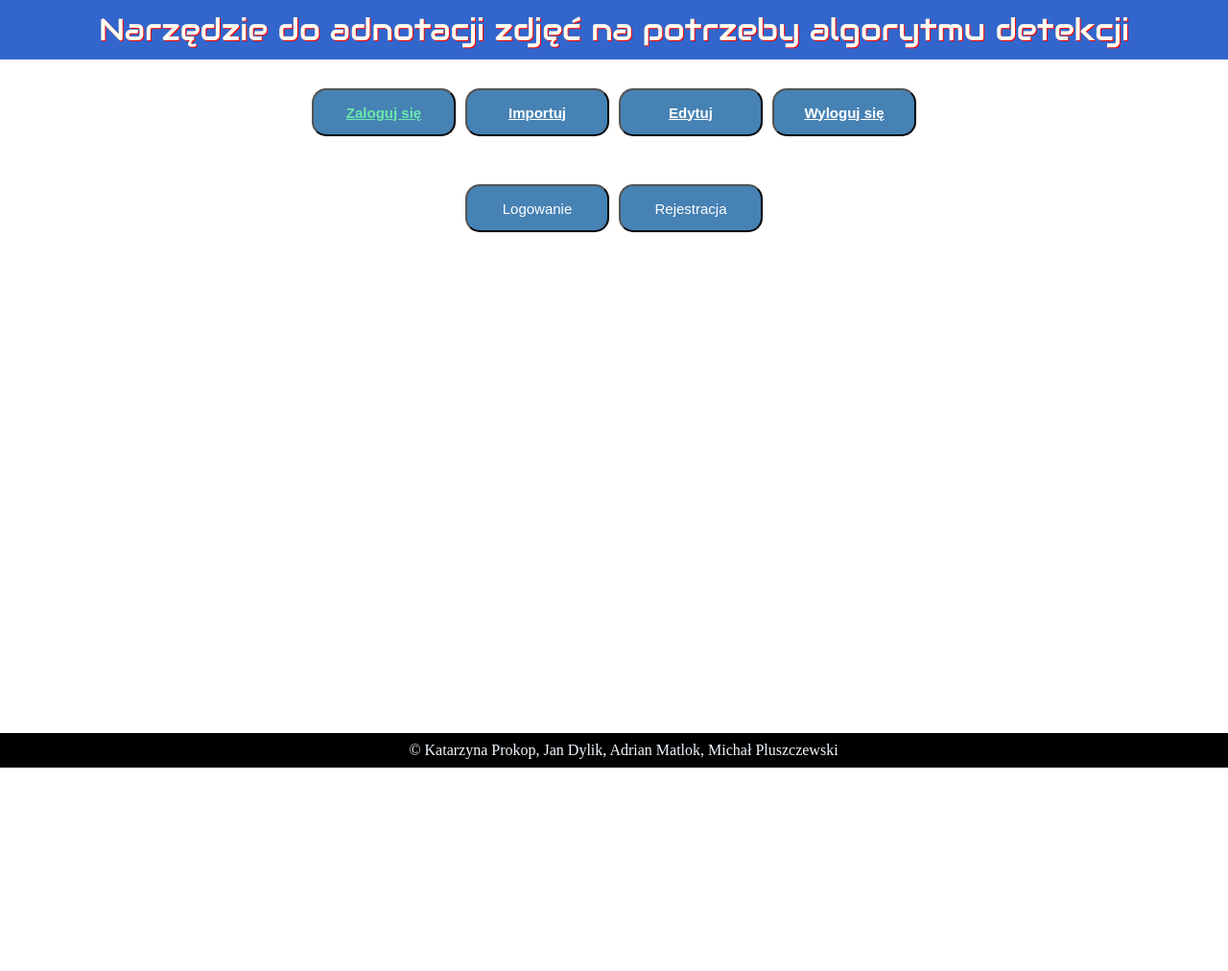
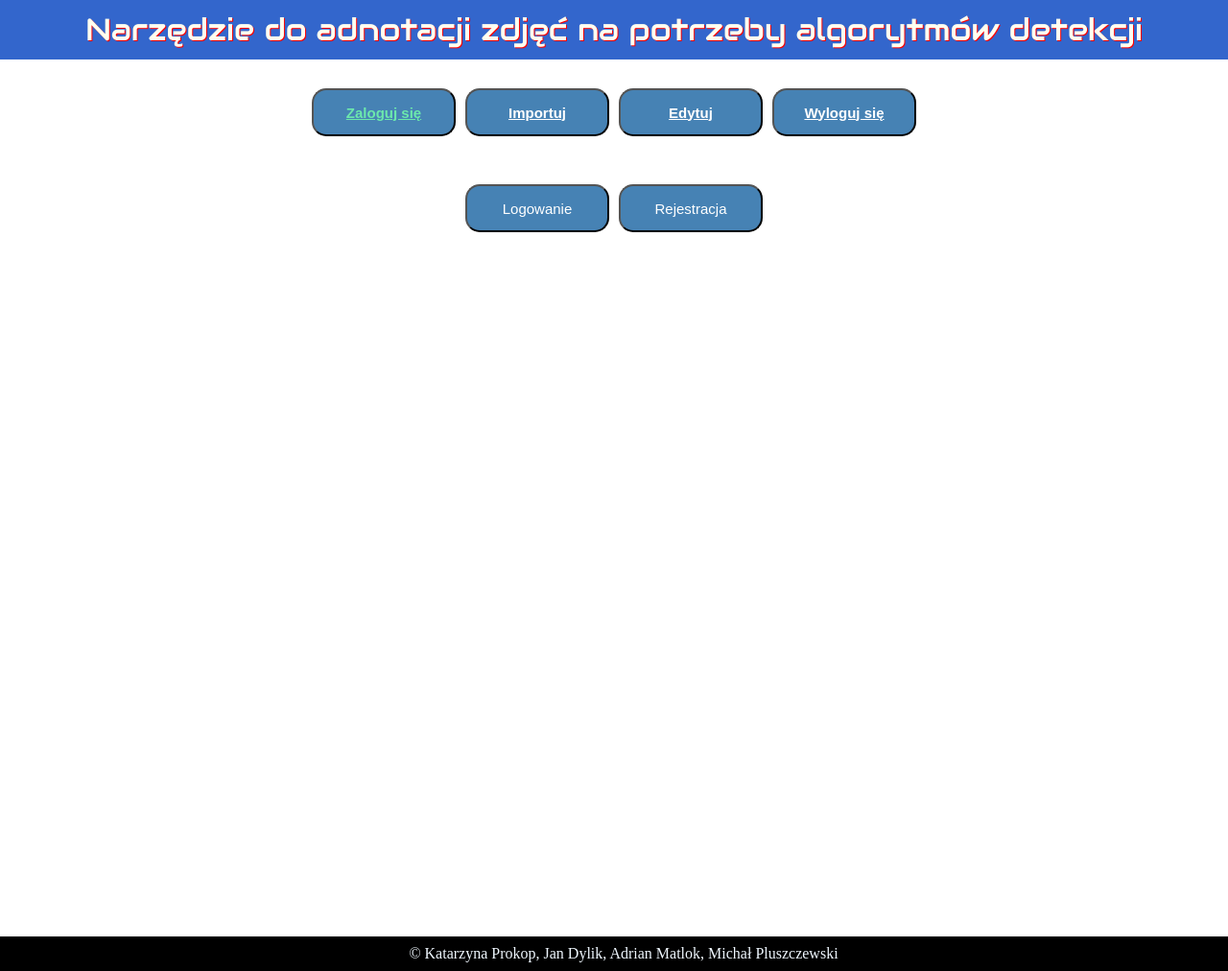
Before and after one commit to jdylik/Graphic-tool-to-annotate-images, a Vue app in the folder client/: page /login in a window 1280 px wide. Shown: the whole page at 96% size. Before the commit the page ends 800 px from the top, so only its background shows below. Built offline with nearby package versions, Linux system fonts and the light colour scheme; a web font is replaced by a local one.

Commit message:
sticky footer - wcześniejszy zasłaniał buttony w edycji

```diff
--- a/client/src/App.vue
+++ b/client/src/App.vue
@@ -1,7 +1,7 @@
 <template xmlns="http://www.w3.org/1999/html">
   <div id="container">
     <div id="title">
-      <h1>Narzędzie do adnotacji zdjęć na potrzeby algorytmu detekcji</h1>
+      <h1>Narzędzie do adnotacji zdjęć na potrzeby algorytmów detekcji</h1>
     </div>
     <nav>
       <button class="button">
@@ -36,6 +36,7 @@
 
 nav {
   padding: 30px;
+
 }
 
 nav a {
@@ -52,6 +53,7 @@ nav a.router-link-exact-active {
 	height: 100%;
 	margin-left: auto;
 	margin-right: auto;
+  margin-bottom: -200px;
 }
 
 #title {
@@ -64,6 +66,13 @@ nav a.router-link-exact-active {
 	padding: 15px;
 	font-size: xx-large;
 	font-family: 'Audiowide', sans-serif;
+}
+
+footer {
+    clear: both;
+    position: sticky;
+    height: 200px;
+
 }
 
 #footer {
--- a/client/src/views/Edit_images.vue
+++ b/client/src/views/Edit_images.vue
@@ -1,16 +1,20 @@
 
 <template>
-  <div id="edit">
+  <div id="pageWrap">
+
     <canvas id="myCanvas" width="666" height="500" style="border:5px solid black;"/>
+
     <div id="row1">
       <Button label="Rysuj" @click="drawRectangle();" id="draw" class="tools"/>
       <Button label="Usuń" @click="" class="tools"/>
       <Button label="Zapisz" @click="" class="tools"/>
+    </div>
 
-    </div>
-    <div id="row2"></div>
+    <div id="row2">
       <Button label="Edytuj nieadnotowane zdjęcie" @click="visibleLeft = true; loadImportedImages();" id="edit" class="tools"/>
       <Button label="Edytuj adnotowane zdjęcie" @click="visibleRight = true; loadAnnotatedImages();" id="edit" class="tools"/>
+    </div>
+
     <Sidebar v-model:visible="visibleLeft" position="left" class="sidebar_left" id="sidebar_left">
       <p>Wybierz zdjęcie do edycji</p>
       <ul>
@@ -18,9 +22,9 @@
         <img v-bind:id="index" :src="image" v-if="image" width="200" height="150" @click="selected(index)"/>
       </li>
       </ul>
-
       <Button label="Załaduj więcej" @click="loadMoreImported()" id="moreL"/>
     </Sidebar>
+
     <Sidebar v-model:visible="visibleRight" position="right" class="sidebar_right" id="sidebar_right">
       <Button label="Załaduj więcej" @click="visibleRight = true; loadAnnotatedImages();" id="moreR"/>
     </Sidebar>
@@ -204,6 +208,7 @@ export default {
 </script>
 
 <style>
+
 canvas{
   margin-left: auto;
   margin-right: auto;
--- a/client/src/views/Import_images.vue
+++ b/client/src/views/Import_images.vue
@@ -62,4 +62,8 @@ p{
 input{
   font-size: medium;
 }
+#import{
+  min-height: 100vh;
+  margin-bottom: -200px;
+}
 </style>
--- a/client/src/views/LoggingView.vue
+++ b/client/src/views/LoggingView.vue
@@ -158,8 +158,9 @@ export default {
 #Login{
   margin-left: auto;
   margin-right: auto;
+  margin-bottom: -200px;
   padding: 20px;
-
+  min-height:100vh;
 }
 #submit{
   height: 50px;
```
